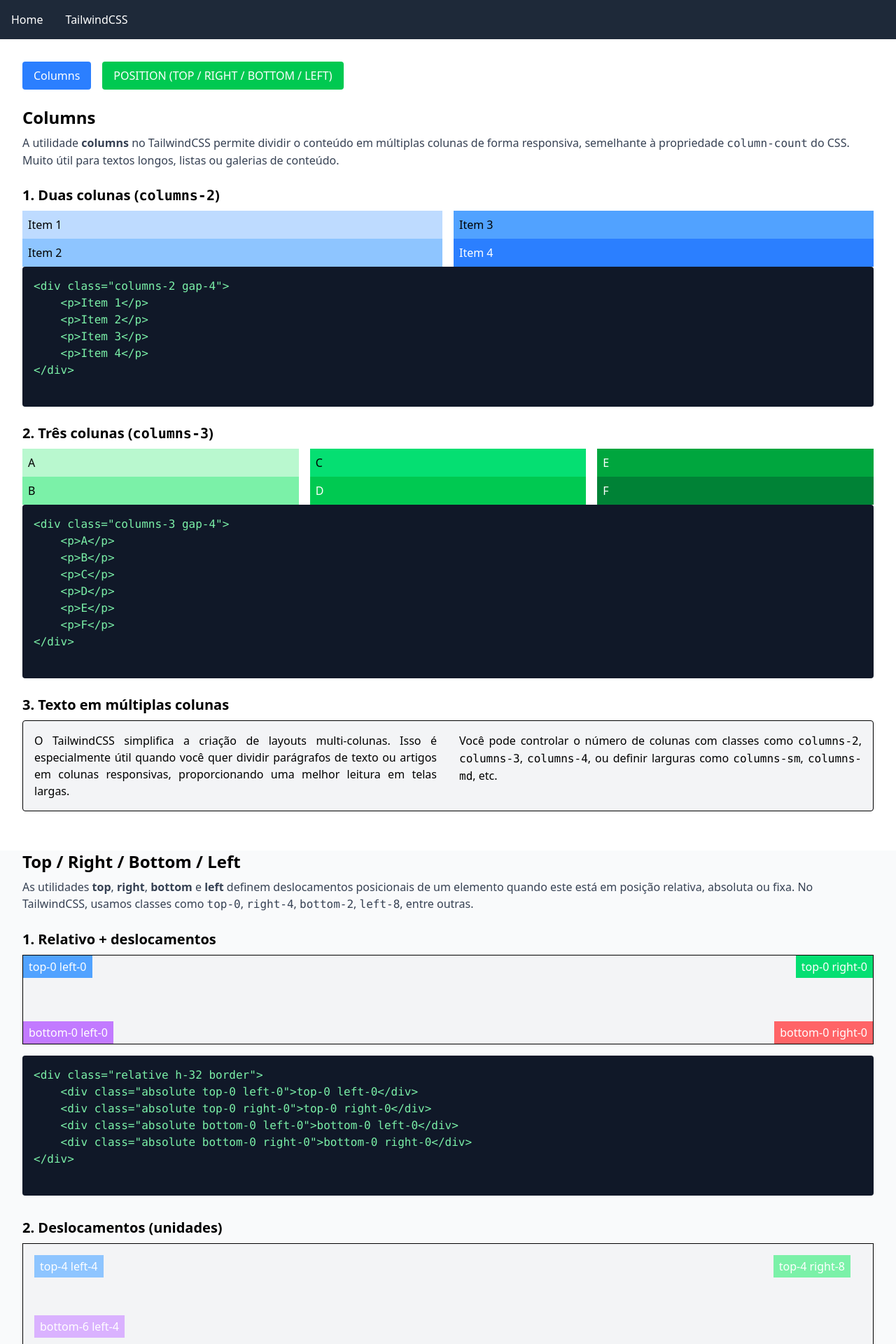
After one commit to rodrigols89/django-ui.com, a Django app: page /tailwind/layout/ in a window 1280 px wide. The commit adds this page. Shown: the top 1920 px of the page at 70% size. Run offline with Django 5.2, Linux system fonts and the light colour scheme.

Commit message:
Add 'Layout' studies

```diff
--- a/frontend/templates/components/navbar.html
+++ b/frontend/templates/components/navbar.html
@@ -15,7 +15,7 @@
                 <ul class="absolute left-0 mt-2 w-56 bg-white text-gray-800 rounded shadow-lg opacity-0 scale-95 group-hover:opacity-100 group-hover:scale-100 transform transition-all duration-200 origin-top">
                     <li><a href="{% url 'spacing' %}" class="block px-4 py-2 hover:bg-gray-100">Spacing</a></li>
                     <li><a href="{% url 'sizing' %}" class="block px-4 py-2 hover:bg-gray-100">Sizing</a></li>
-                    <li><a href="#" class="block px-4 py-2 hover:bg-gray-100">Layout</a></li>
+                    <li><a href="{% url 'layout' %}" class="block px-4 py-2 hover:bg-gray-100">Layout</a></li>
                     <li><a href="#" class="block px-4 py-2 hover:bg-gray-100">Flexbox & Grid</a></li>
                     <li><a href="#" class="block px-4 py-2 hover:bg-gray-100">Typography</a></li>
                     <li><a href="#" class="block px-4 py-2 hover:bg-gray-100">Backgrounds</a></li>
--- /dev/null
+++ b/frontend/templates/pages/tailwind/layout.html
@@ -0,0 +1,155 @@
+{% extends "base.html" %}
+
+{% block title %}Layout{% endblock %}
+
+{% block content %}
+    {% include "components/navbar.html" %}
+
+    <div class="flex m-8 space-x-4 mb-6">
+        <a href="#columns" class="px-4 py-2 rounded text-white bg-blue-500 hover:bg-blue-600">
+            Columns
+        </a>
+        <a href="#position-trbl" class="px-4 py-2 rounded text-white bg-green-500 hover:bg-green-600">
+            POSITION (TOP / RIGHT / BOTTOM / LEFT)
+        </a>
+    </div>
+
+
+    <!-- COLUMNS -->
+    <section id="columns" class="pt-0 p-8">
+        <h1 class="text-2xl font-bold mt-6">Columns</h1>
+        <p class="mt-2 text-gray-700">
+            A utilidade <strong>columns</strong> no TailwindCSS permite dividir o conteúdo em múltiplas colunas de forma
+            responsiva, semelhante à propriedade <code>column-count</code> do CSS.
+            Muito útil para textos longos, listas ou galerias de conteúdo.
+        </p>
+
+        <!-- Exemplo: duas colunas -->
+        <h2 class="text-xl font-semibold mt-6 mb-2">1. Duas colunas (<code>columns-2</code>)</h2>
+        <div class="columns-2 gap-4">
+            <p class="bg-blue-200 p-2">Item 1</p>
+            <p class="bg-blue-300 p-2">Item 2</p>
+            <p class="bg-blue-400 p-2">Item 3</p>
+            <p class="bg-blue-500 p-2 text-white">Item 4</p>
+        </div>
+
+        <pre class="bg-gray-900 text-green-300 p-4 rounded mb-6">
+&lt;div class="columns-2 gap-4"&gt;
+    &lt;p&gt;Item 1&lt;/p&gt;
+    &lt;p&gt;Item 2&lt;/p&gt;
+    &lt;p&gt;Item 3&lt;/p&gt;
+    &lt;p&gt;Item 4&lt;/p&gt;
+&lt;/div&gt;
+        </pre>
+
+        <!-- Exemplo: três colunas -->
+        <h2 class="text-xl font-semibold mt-6 mb-2">2. Três colunas (<code>columns-3</code>)</h2>
+        <div class="columns-3 gap-4">
+            <p class="bg-green-200 p-2">A</p>
+            <p class="bg-green-300 p-2">B</p>
+            <p class="bg-green-400 p-2">C</p>
+            <p class="bg-green-500 p-2 text-white">D</p>
+            <p class="bg-green-600 p-2 text-white">E</p>
+            <p class="bg-green-700 p-2 text-white">F</p>
+        </div>
+
+        <pre class="bg-gray-900 text-green-300 p-4 rounded mb-6">
+&lt;div class="columns-3 gap-4"&gt;
+    &lt;p&gt;A&lt;/p&gt;
+    &lt;p&gt;B&lt;/p&gt;
+    &lt;p&gt;C&lt;/p&gt;
+    &lt;p&gt;D&lt;/p&gt;
+    &lt;p&gt;E&lt;/p&gt;
+    &lt;p&gt;F&lt;/p&gt;
+&lt;/div&gt;
+        </pre>
+
+        <!-- Exemplo: texto fluindo em colunas -->
+        <h2 class="text-xl font-semibold mt-6 mb-2">3. Texto em múltiplas colunas</h2>
+        <div class="border columns-2 gap-8 text-justify bg-gray-100 p-4 rounded">
+            <p>
+                O TailwindCSS simplifica a criação de layouts multi-colunas.
+                Isso é especialmente útil quando você quer dividir parágrafos de texto ou artigos em colunas responsivas,
+                proporcionando uma melhor leitura em telas largas.
+            </p>
+            <p>
+                Você pode controlar o número de colunas com classes como
+                <code>columns-2</code>, <code>columns-3</code>, <code>columns-4</code>,
+                ou definir larguras como <code>columns-sm</code>, <code>columns-md</code>, etc.
+            </p>
+        </div>
+    </section>
+
+    <!-- POSITION (TOP / RIGHT / BOTTOM / LEFT) -->
+    <section id="position-trbl" class="pt-0 p-8 bg-gray-50">
+        <h1 class="text-2xl font-bold mt-6">Top / Right / Bottom / Left</h1>
+        <p class="mt-2 text-gray-700">
+            As utilidades <strong>top</strong>, <strong>right</strong>, <strong>bottom</strong> e <strong>left</strong> definem deslocamentos posicionais de um elemento quando este está em posição relativa, absoluta ou fixa.
+            No TailwindCSS, usamos classes como <code>top-0</code>, <code>right-4</code>, <code>bottom-2</code>, <code>left-8</code>, entre outras.
+        </p>
+
+        <!-- Exemplo: posicionamento relativo -->
+        <h2 class="text-xl font-semibold mt-6 mb-2">1. Relativo + deslocamentos</h2>
+        <div class="relative border h-32 bg-gray-100 mb-4">
+            <div class="absolute top-0 left-0 bg-blue-400 text-white px-2 py-1">top-0 left-0</div>
+            <div class="absolute top-0 right-0 bg-green-400 text-white px-2 py-1">top-0 right-0</div>
+            <div class="absolute bottom-0 left-0 bg-purple-400 text-white px-2 py-1">bottom-0 left-0</div>
+            <div class="absolute bottom-0 right-0 bg-red-400 text-white px-2 py-1">bottom-0 right-0</div>
+        </div>
+
+        <pre class="bg-gray-900 text-green-300 p-4 rounded mb-6">
+&lt;div class="relative h-32 border"&gt;
+    &lt;div class="absolute top-0 left-0"&gt;top-0 left-0&lt;/div&gt;
+    &lt;div class="absolute top-0 right-0"&gt;top-0 right-0&lt;/div&gt;
+    &lt;div class="absolute bottom-0 left-0"&gt;bottom-0 left-0&lt;/div&gt;
+    &lt;div class="absolute bottom-0 right-0"&gt;bottom-0 right-0&lt;/div&gt;
+&lt;/div&gt;
+        </pre>
+
+        <!-- Exemplo: deslocamentos com unidades maiores -->
+        <h2 class="text-xl font-semibold mt-8 mb-2">2. Deslocamentos (unidades)</h2>
+        <div class="relative border h-40 bg-gray-100 mb-4">
+            <div class="absolute top-4 left-4 bg-blue-300 text-white px-2 py-1">top-4 left-4</div>
+            <div class="absolute top-4 right-8 bg-green-300 text-white px-2 py-1">top-4 right-8</div>
+            <div class="absolute bottom-6 left-4 bg-purple-300 text-white px-2 py-1">bottom-6 left-4</div>
+        </div>
+
+        <pre class="bg-gray-900 text-green-300 p-4 rounded mb-6">
+&lt;div class="relative h-40 border"&gt;
+    &lt;div class="absolute top-4 left-4"&gt;top-4 left-4&lt;/div&gt;
+    &lt;div class="absolute top-4 right-8"&gt;top-4 right-8&lt;/div&gt;
+    &lt;div class="absolute bottom-6 left-4"&gt;bottom-6 left-4&lt;/div&gt;
+&lt;/div&gt;
+        </pre>
+
+        <!-- Exemplo: centralização vertical e horizontal -->
+        <h2 class="text-xl font-semibold mt-8 mb-2">3. Centralizar com offsets</h2>
+        <p class="mb-2">
+            Uma técnica comum é usar <code>top-1/2 left-1/2 -translate-x-1/2 -translate-y-1/2</code> para centralizar um elemento.
+        </p>
+        <div class="relative border h-48 bg-gray-100 mb-4">
+            <div class="absolute top-1/2 left-1/2 -translate-x-1/2 -translate-y-1/2 bg-blue-500 text-white px-3 py-1">
+                centralizado
+            </div>
+        </div>
+
+        <pre class="bg-gray-900 text-green-300 p-4 rounded mb-6">
+&lt;div class="absolute top-1/2 left-1/2 -translate-x-1/2 -translate-y-1/2"&gt;
+    centralizado
+&lt;/div&gt;
+        </pre>
+
+        <!-- Exemplo: deslocamentos negativos -->
+        <h2 class="text-xl font-semibold mt-8 mb-2">4. Deslocamentos negativos</h2>
+        <div class="relative border h-40 bg-gray-100 mb-4">
+            <div class="absolute top-0 left-0 bg-blue-400 text-white px-2 py-1">top-0 left-0</div>
+            <div class="absolute top-0 left-[-16px] bg-green-400 text-white px-2 py-1">left-[-4]</div>
+            <div class="absolute left-0 top-[-16px] bg-purple-400 text-white px-2 py-1">top-[-4]</div>
+        </div>
+
+        <pre class="bg-gray-900 text-green-300 p-4 rounded mb-6">
+&lt;div class="absolute left-[-4] top-0"&gt;left-[-4]&lt;/div&gt;
+&lt;div class="absolute top-[-4] left-0"&gt;top-[-4]&lt;/div&gt;
+        </pre>
+    </section>
+{% endblock %}
--- a/frontend/urls.py
+++ b/frontend/urls.py
@@ -1,8 +1,9 @@
 from django.urls import path
-from .views import home, spacing, sizing
+from .views import home, spacing, sizing, layout
 
 urlpatterns = [
     path('', home, name='home'),
     path(route="tailwind/spacing/", view=spacing, name="spacing"),
     path(route="tailwind/sizing/", view=sizing, name="sizing"),
+    path(route="tailwind/layout/", view=layout, name="layout"),
 ]
--- a/frontend/views.py
+++ b/frontend/views.py
@@ -12,3 +12,7 @@ def spacing(request):
 def sizing(request):
     if request.method == 'GET':
         return render(request, 'pages/tailwind/sizing.html')
+
+def layout(request):
+    if request.method == 'GET':
+        return render(request, 'pages/tailwind/layout.html')
```
